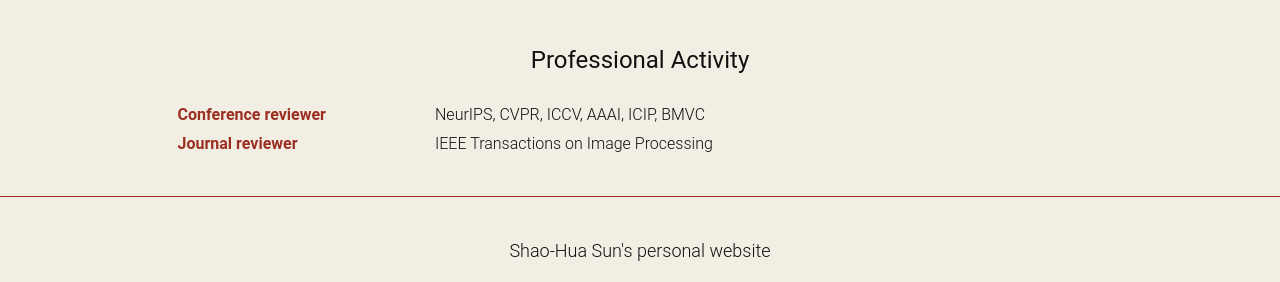
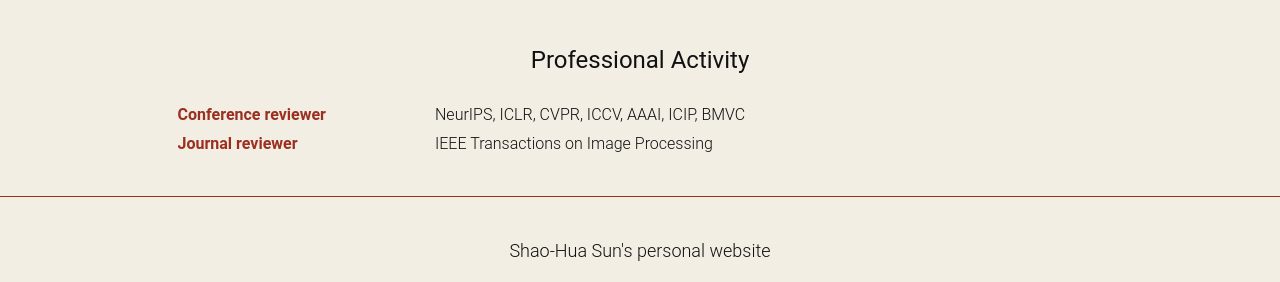
Before and after one commit to shaohua0116/shaohua0116.github.io, a Jekyll site: the page built from index.html, in a window 1280 px wide and 900 px high, scrolled down 2483 px. Shown: the part 536-818 px from the top of the window. Built offline with Jekyll 4.4.1, drawn with Linux system fonts in a browser that asks for light colours; some web fonts are replaced.

Commit message:
add iclr review

```diff
--- a/_data/service.yml
+++ b/_data/service.yml
@@ -1,5 +1,5 @@
 - role: "Conference reviewer"
-  activity: "NeurIPS, CVPR, ICCV, AAAI, ICIP, BMVC "
+  activity: "NeurIPS, ICLR, CVPR, ICCV, AAAI, ICIP, BMVC "
   activity_year: "NeurIPS 2019, CVPR 2019, ICCV 2019, AAAI 2020, ICIP 2019, BMVC 2019"
   activity_full: "IEEE Conference on Computer Vision and Pattern Recognition (CVPR) 2019,<br>IEEE International Conference on Computer Vision (ICCV) 2019,<br>Neural Information Processing Systems (NeurIPS) 2019,<br>IEEE International Conference on Image Processing (ICIP) 2019,<br>British Machine Vision Conference (BMVC) 2019"
   brief: true
```
